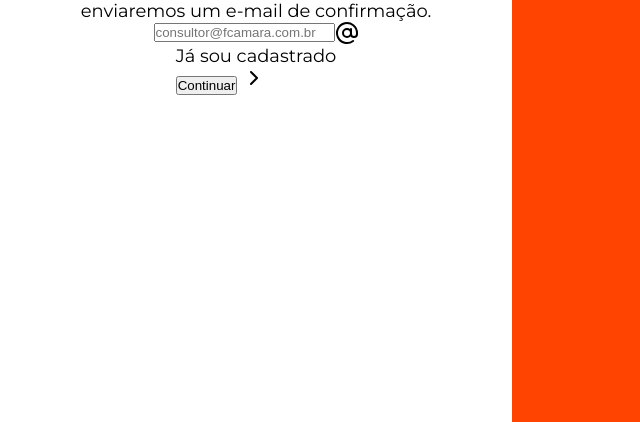
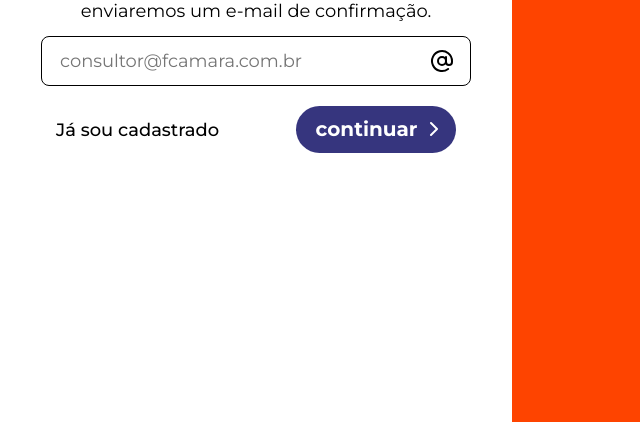
Before and after one commit to SQUAD-22/frontend, a plain HTML site: page criarNovaConta/index.html in a window 1280 px wide. Shown: the part 378-800 px from the top of the page, without its empty margins (0-640 px from the left). Drawn offline with nearby package versions, Linux system fonts and the light colour scheme.

Commit message:
Finaliza tela versão Desktop

```diff
--- a/criarNovaConta/css/style.css
+++ b/criarNovaConta/css/style.css
@@ -2,6 +2,11 @@
     margin: 0;
     padding: 0;
     box-sizing: border-box;
+}
+
+a {
+    text-decoration: none;
+    color: #000;
 }
 
 body {
@@ -44,6 +49,64 @@ body {
 .login-content .login-input {
     display: flex;
     align-items: center;
+    margin-top: 15px;
+    width: 430px;
+    height: 50px;
+    padding-left: 18px;
+    border: 1px solid #000;
+    border-radius: 8px;
+}
+
+.login-content .login-input input {
+    width: 370px;
+    height: 40px;
+    border: none;
+    outline: #000;
+    font-size: 1.12rem;
+    font-family: 'Montserrat', Arial, Helvetica, sans-serif;
+}
+
+.login-content .login-button {
+    display: flex;
+    justify-content: space-between;
+    align-items: center;
+    margin-top: 20px;
+    width: 400px;
+}
+
+.login-content .login-button a {
+    font-size: .87rem;
+    font-weight: 500;
+    font-family: 'Montserrat', Arial, Helvetica, sans-serif;
+}
+
+.login-content .login-button .button {
+    display: flex;
+    align-items: center;
+    justify-content: center;
+    background-color: #36357E;
+    width: 160px;
+    height: 47px;
+    border-radius: 60px;
+}
+
+.login-content .login-button button {
+    font-size: 1.25rem;
+    font-family: 'Montserrat', Arial, Helvetica, sans-serif;
+    font-weight: 600;
+    border: none;
+    background-color: #36357E;
+    color: #fff;
+    margin-left: 10px;
+}
+
+.login-content .login-button .button:hover, button:hover {
+    cursor: pointer;
+}
+
+.login-content .login-button .button svg {
+    color: #fff;
+    margin-left: 5px;
 }
 
 .orange {
--- a/criarNovaConta/index.html
+++ b/criarNovaConta/index.html
@@ -29,9 +29,11 @@
                 </div>
 
                 <div class="login-button">
-                    <p>Já sou cadastrado</p>
+                    <a href="#">
+                        <p>Já sou cadastrado</p>
+                    </a>
                     <div class="button">
-                        <button type="submit">Continuar</button>
+                        <button type="submit">continuar</button>
                         <i data-feather="chevron-right"></i>
                     </div>
                 </div>
```
